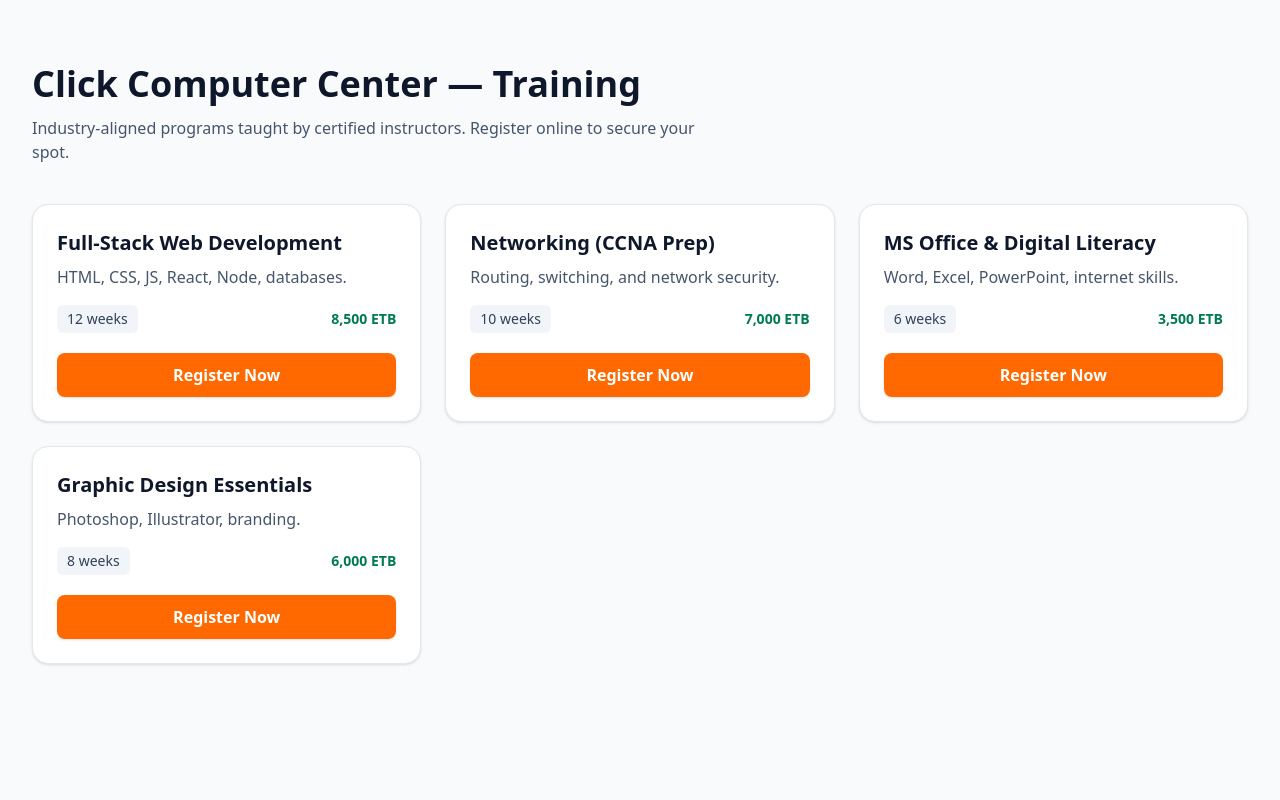
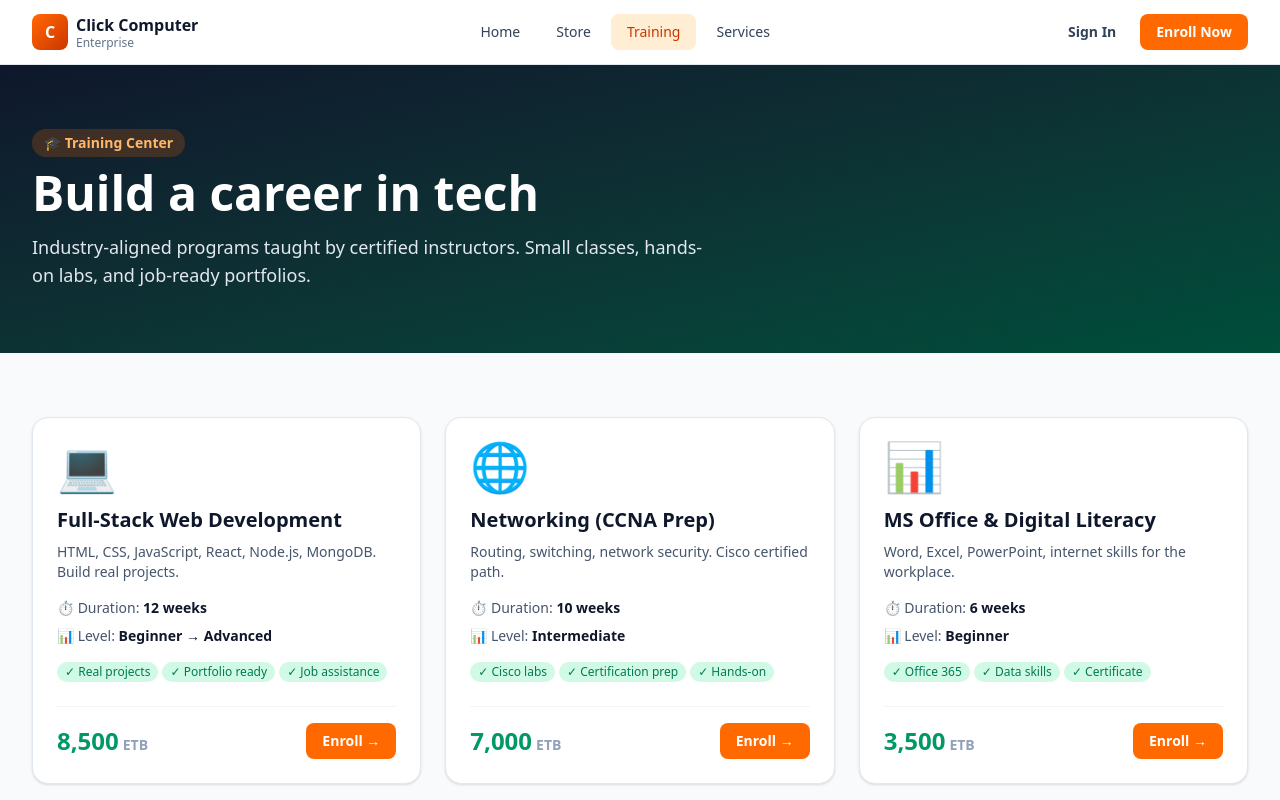
Before and after one commit to abulmalik-6304/Click-Computer-Center, a Next.js app: page /training in a window 1280 px wide. Shown: the top 800 px of the page. Built offline with nearby package versions, Linux system fonts and the light colour scheme.

Commit message:
Update page.tsx

```diff
--- a/src/app/training/page.tsx
+++ b/src/app/training/page.tsx
@@ -1,42 +1,74 @@
+// src/app/training/page.tsx
 import Link from "next/link";
-
-export const dynamic = "force-dynamic";
-
-const COURSES = [
-  { id: "web-dev", title: "Full-Stack Web Development", weeks: 12, fee: 8500, desc: "HTML, CSS, JS, React, Node, databases." },
-  { id: "ccna", title: "Networking (CCNA Prep)", weeks: 10, fee: 7000, desc: "Routing, switching, and network security." },
-  { id: "office", title: "MS Office & Digital Literacy", weeks: 6, fee: 3500, desc: "Word, Excel, PowerPoint, internet skills." },
-  { id: "graphic", title: "Graphic Design Essentials", weeks: 8, fee: 6000, desc: "Photoshop, Illustrator, branding." },
-];
+import PublicNav from "@/components/public/PublicNav";
+import PublicFooter from "@/components/public/PublicFooter";
+import { TRAINING_COURSES } from "@/lib/public-data";
 
 export default function TrainingPage() {
   return (
-    <div className="max-w-7xl mx-auto px-4 sm:px-6 lg:px-8 py-16">
-      <h1 className="text-4xl font-bold text-slate-900">Click Computer Center — Training</h1>
-      <p className="mt-3 text-slate-600 max-w-2xl">
-        Industry-aligned programs taught by certified instructors. Register online to secure your spot.
+    <>
+      <PublicNav />
+
+      <section className="bg-gradient-to-br from-slate-900 to-emerald-900 text-white py-16">
+        <div className="max-w-7xl mx-auto px-4 sm:px-6 lg:px-8">
+          <span className="inline-block px-3 py-1 rounded-full bg-orange-500/20 text-orange-300 text-sm font-semibold mb-3">
+            🎓 Training Center
+          </span>
+          <h1 className="text-4xl sm:text-5xl font-bold">
+            Build a career in tech
+          </h1>
+          <p className="mt-4 text-lg text-slate-200 max-w-2xl">
+            Industry-aligned programs taught by certified instructors. Small
+            classes, hands-on labs, and job-ready portfolios.
           </p>
+        </div>
+      </section>
 
-      <div className="mt-10 grid sm:grid-cols-2 lg:grid-cols-3 gap-6">
-        {COURSES.map((c) => (
-          <article key={c.id} className="bg-white rounded-2xl border border-slate-200 shadow-sm hover:shadow-lg transition p-6 flex flex-col">
+      <section className="max-w-7xl mx-auto px-4 sm:px-6 lg:px-8 py-16">
+        <div className="grid sm:grid-cols-2 lg:grid-cols-3 gap-6">
+          {TRAINING_COURSES.map((c) => (
+            <article
+              key={c.id}
+              className="bg-white rounded-2xl border border-slate-200 shadow-sm hover:shadow-lg transition p-6 flex flex-col"
+            >
+              <div className="text-5xl mb-4">{c.icon}</div>
               <h2 className="text-xl font-bold text-slate-900">{c.title}</h2>
-            <p className="mt-2 text-slate-600 flex-1">{c.desc}</p>
+              <p className="mt-2 text-slate-600 text-sm flex-1">{c.description}</p>
 
-            <div className="mt-4 flex items-center justify-between text-sm text-slate-500">
-              <span className="bg-slate-100 px-2.5 py-1 rounded-md font-medium text-slate-700">{c.weeks} weeks</span>
-              <span className="font-bold text-emerald-700">{c.fee.toLocaleString()} ETB</span>
+              <div className="mt-4 space-y-2 text-sm text-slate-600">
+                <p>⏱ Duration: <span className="font-semibold text-slate-900">{c.duration}</span></p>
+                <p>📊 Level: <span className="font-semibold text-slate-900">{c.level}</span></p>
               </div>
 
+              <div className="mt-4 flex flex-wrap gap-1">
+                {c.highlights.map((h, i) => (
+                  <span
+                    key={i}
+                    className="px-2 py-0.5 bg-emerald-100 text-emerald-700 rounded-full text-xs font-medium"
+                  >
+                    ✓ {h}
+                  </span>
+                ))}
+              </div>
+
+              <div className="mt-6 pt-4 border-t border-slate-100 flex items-center justify-between">
+                <span className="text-2xl font-bold text-emerald-600">
+                  {c.fee.toLocaleString()}
+                  <span className="text-sm text-slate-400 ml-1">ETB</span>
+                </span>
                 <Link
                   href={`/training/register?course=${c.id}`}
-              className="mt-5 px-4 py-2.5 bg-orange-500 hover:bg-orange-600 text-white font-semibold rounded-lg text-center transition shadow-sm"
+                  className="px-4 py-2 bg-orange-500 hover:bg-orange-600 text-white font-semibold rounded-lg text-sm"
                 >
-              Register Now
+                  Enroll →
                 </Link>
+              </div>
             </article>
           ))}
         </div>
-    </div>
+      </section>
+
+      <PublicFooter />
+    </>
   );
 }
```
Lines whose indentation alone changed are shown as unchanged.
